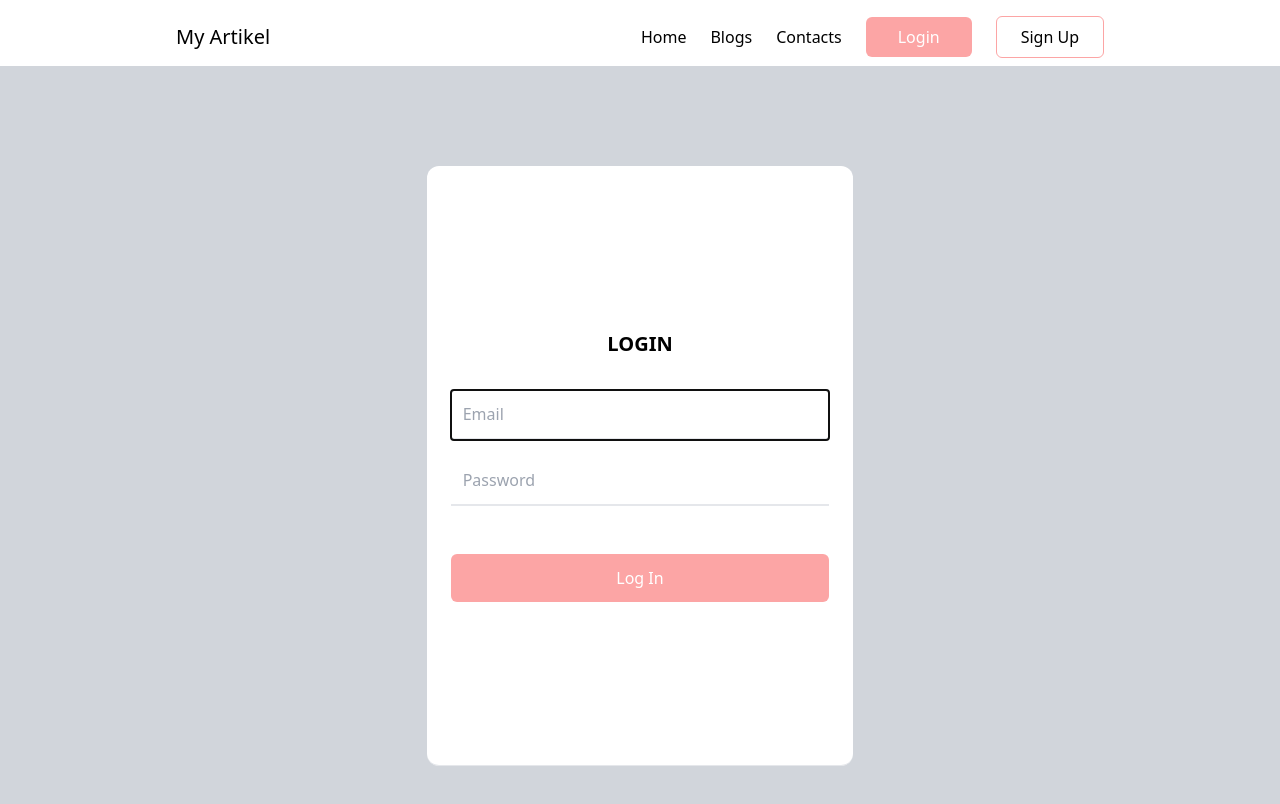
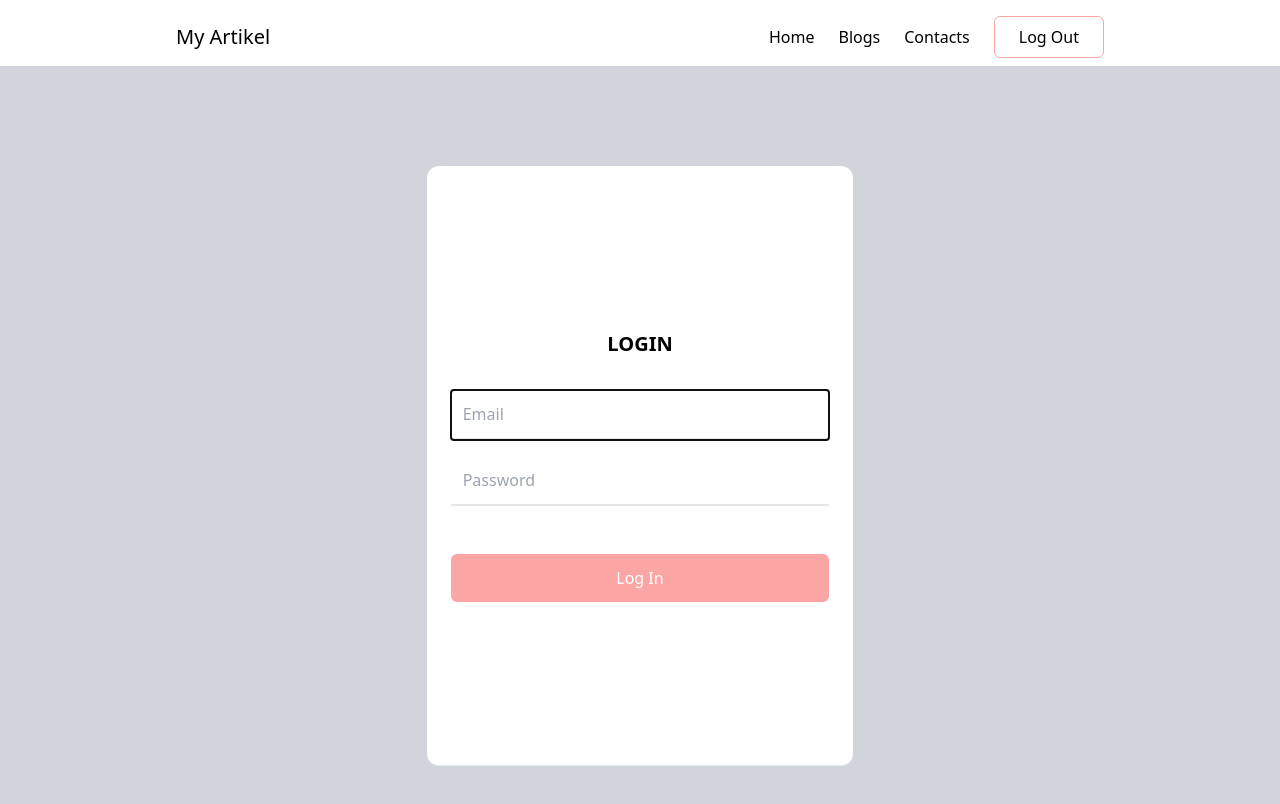
Before and after one commit to Lustiyana/Latihan-ReactJS, a React (Vite) app: page /login in a window 1280 px wide. Shown: the top 804 px of the page. Built offline with nearby package versions, Linux system fonts and the light colour scheme; sample sign-in values are in the browser's storage.

Commit message:
use custom hooks for nav change

```diff
--- /dev/null
+++ b/hooks/useButtonLogin.jsx
@@ -0,0 +1,19 @@
+import { useState } from "react";
+
+function useButtonLogin() {
+  const [needLogin, setNeedLogin] = useState();
+  function handleButton() {
+    const token = localStorage.getItem("token");
+    if (token === null) {
+      setNeedLogin(0);
+      console.log(needLogin);
+    } else {
+      setNeedLogin(1);
+      console.log(needLogin);
+    }
+  }
+
+  return [needLogin, handleButton];
+}
+
+export default useButtonLogin;
--- a/src/layout/root.jsx
+++ b/src/layout/root.jsx
@@ -1,8 +1,50 @@
 import { Link, Outlet } from "react-router-dom";
+import React, { useEffect, useState } from "react";
+import useButtonLogin from "../../hooks/useButtonLogin";
 
-import React from "react";
+function Component(props) {
+  const status = props.status;
+  console.log(status);
 
+  if (status) {
+    return (
+      <button className="px-6 py-2 rounded-md hover:bg-red-400 hover:text-white border border-red-300">
+        <Link to={`Register`}>Log Out</Link>
+      </button>
+    );
+  } else {
+    return (
+      <button className="px-6 py-2 rounded-md hover:bg-red-400 hover:text-white border border-red-300">
+        <Link to={`Register`}>Sign Up</Link>
+      </button>
+    );
+  }
+}
 export default function Root() {
+  const [needLogin, handleButton] = useButtonLogin();
+  useEffect(() => {
+    handleButton(1);
+  });
+
+  // function IsLogin() {
+  //   const token = localStorage.getItem("token");
+  //   setNeedLogin(token);
+  //   console.log(needLogin);
+  //   if (needLogin == null) {
+  //     return (
+  //       <button className="px-6 py-2 rounded-md hover:bg-red-400 hover:text-white border border-red-300">
+  //         <Link to={`Register`}>Sign Up</Link>
+  //       </button>
+  //     );
+  //   } else {
+  //     return (
+  //       <button className="px-6 py-2 rounded-md hover:bg-red-400 hover:text-white border border-red-300">
+  //         <Link to={`Register`}>Login</Link>
+  //       </button>
+  //     );
+  //   }
+  // }
+
   return (
     <>
       <nav className="bg-white border-gray-200 px-2 sm:px-4 py-2 mt-2 w-3/4 mx-auto navbar">
@@ -15,12 +57,7 @@ export default function Root() {
               <Link to={`Home`}>Home</Link>
               <Link to={`Blogs`}>Blogs</Link>
               <Link to={`Contact`}>Contacts</Link>
-              <button className="bg-red-300 px-8 py-2 rounded-md hover:bg-red-400 text-white">
-                <Link to={`Login`}>Login</Link>
-              </button>
-              <button className="px-6 py-2 rounded-md hover:bg-red-400 hover:text-white border border-red-300">
-                <Link to={`Register`}>Sign Up</Link>
-              </button>
+              <Component status={needLogin} />
             </div>
           </div>
         </div>
```
Also changed, not shown: src/component/Component.jsx (added).
